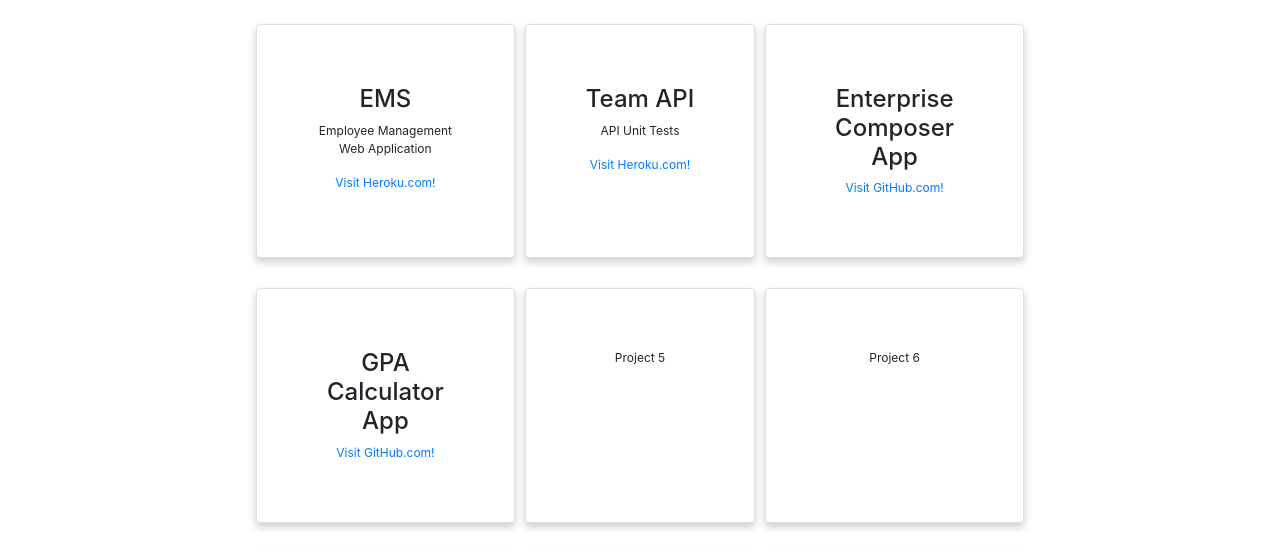
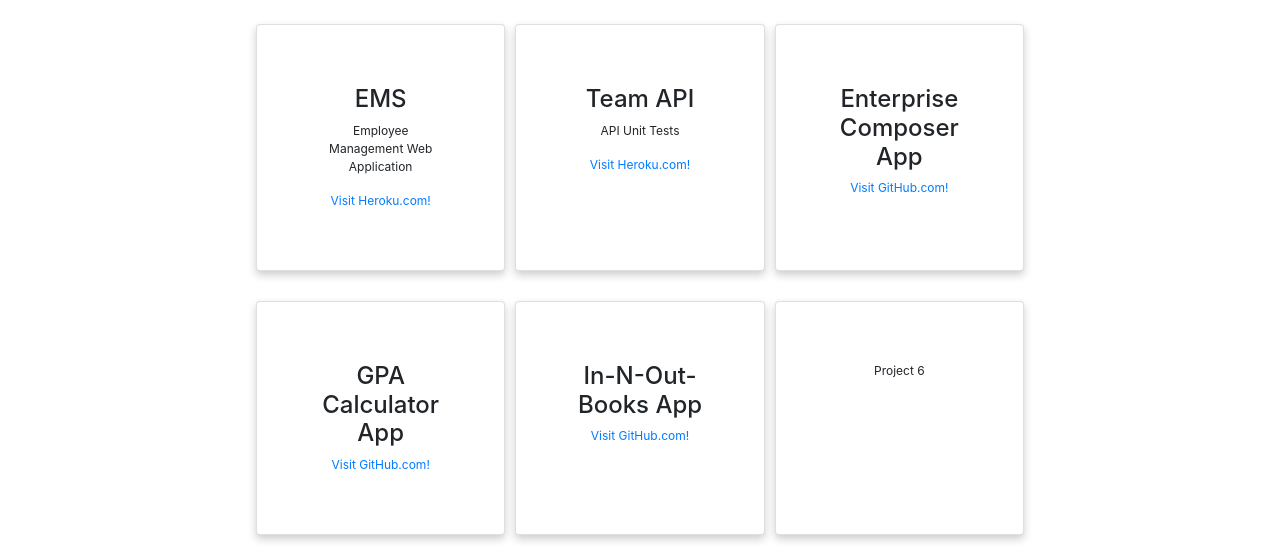
Before and after one commit to hkeith62/Personal-Portfolio-Project, a plain HTML site: page projects.html in a window 1280 px wide. Shown: the part 205-755 px from the top of the page. Drawn offline with nearby package versions, Linux system fonts and the light colour scheme.

Commit message:
New project linked

```diff
--- a/projects.html
+++ b/projects.html
@@ -37,7 +37,7 @@
             <div class="card"><h4>Team API</h4><p>API Unit Tests</p><a href="https://hall-web420-capstone.herokuapp.com/">Visit Heroku.com!</a></div>
             <div class="card"><h4>Enterprise Composer App</h4><a href="https://hkeith62.github.io/enterprise-composer-app/composer-list">Visit GitHub.com!</a></div>
             <div class="card"><h4>GPA Calculator App</h4><a href="https://hkeith62.github.io/gpa-calculator-app/session/sign-in">Visit GitHub.com!</a></div>
-            <div class="card">Project 5</div>
+            <div class="card"><h4>In-N-Out-Books App</h4><a href="https://hkeith62.github.io/in-n-out-books/">Visit GitHub.com!</a></div>
             <div class="card">Project 6</div>
             <div class="card">Project 7</div>
             <div class="card">Project 8</div>
```
